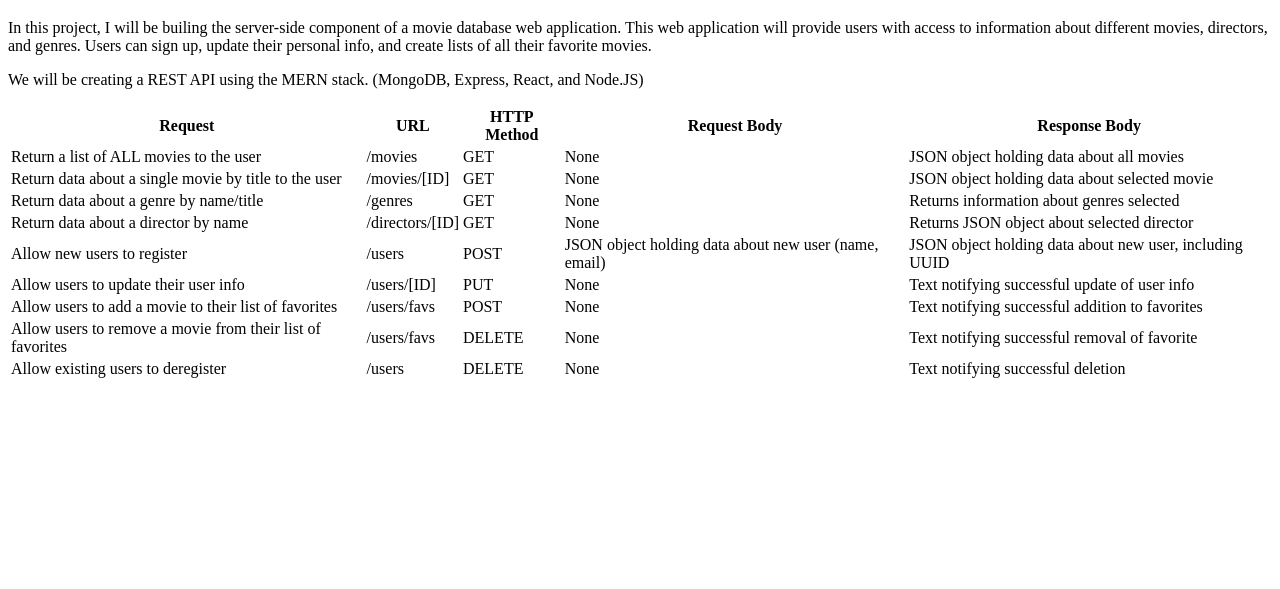
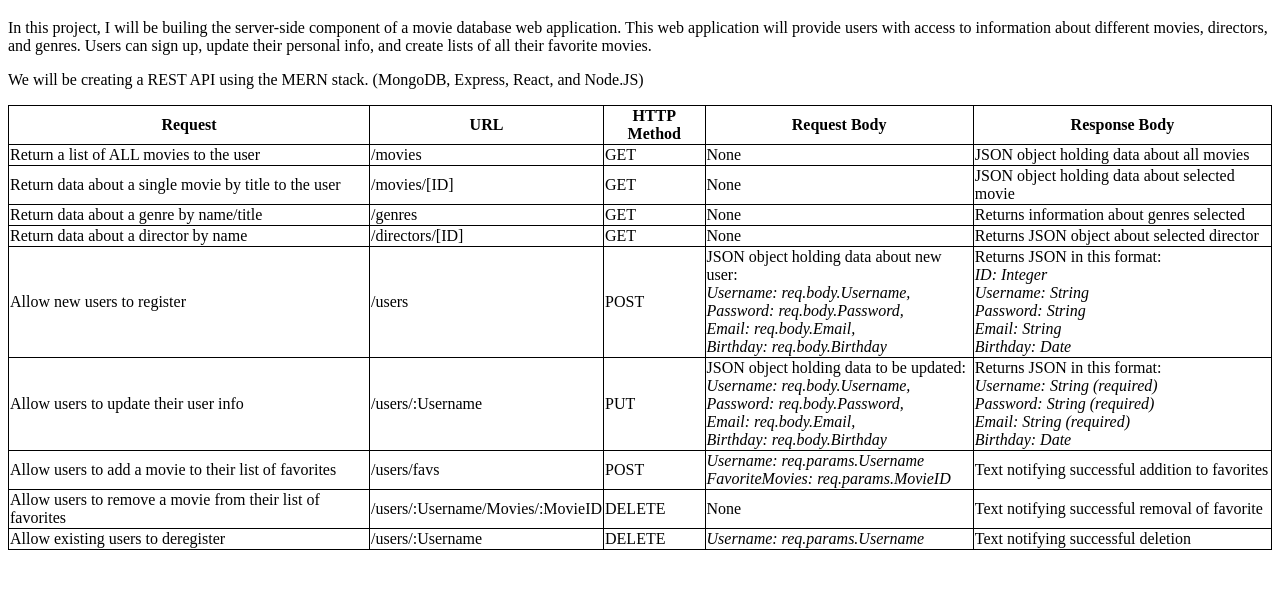
Before and after one commit to yayacdm/movie_api, a website: page public/documentation.html in a window 1280 px wide. Shown: the part 61-650 px from the top of the page. Drawn offline with Linux system fonts and the light colour scheme.

Commit message:
updated documentation/endpoints

```diff
--- a/public/documentation.html
+++ b/public/documentation.html
@@ -3,6 +3,12 @@
 	<head>
 		<meta charset='utf-8'>
 		<title>myFlix Documentation</title>
+		<style>
+			table, th, td {
+				border: 1px solid black;
+				border-collapse: collapse;
+			}
+		</style>
 	</head>
 
 	<body>
@@ -58,35 +64,69 @@
 						<td>Allow new users to register</td>
 						<td>/users</td>
 						<td>POST</td>
-						<td>JSON object holding data about new user (name, email)</td>
-						<td>JSON object holding data about new user, including UUID</td>
+						<td>JSON object holding data about new user:<br>
+							<em>
+							Username: req.body.Username,<br>
+							Password: req.body.Password,<br>
+							Email: req.body.Email,<br>
+							Birthday: req.body.Birthday<br>
+							</em>
+						</td>
+						<td>Returns JSON in this format:<br>
+						  <em>
+							ID: Integer <br>
+						  Username: String <br>
+						  Password: String <br>
+						  Email: String <br>
+						  Birthday: Date
+							</em>
+						</td>
 					</tr>
 					<tr>
 						<td>Allow users to update their user info</td>
-						<td>/users/[ID]</td>
+						<td>/users/:Username</td>
 						<td>PUT</td>
-						<td>None</td>
-						<td>Text notifying successful update of user info</td>
+						<td>JSON object holding data to be updated:<br>
+							<em>
+							Username: req.body.Username,<br>
+					    Password: req.body.Password,<br>
+					    Email: req.body.Email,<br>
+					    Birthday: req.body.Birthday<br>
+							</em>
+						</td>
+						<td>Returns JSON in this format:<br>
+						  <em>
+							Username: String (required)<br>
+						  Password: String (required)<br>
+						  Email: String (required)<br>
+						  Birthday: Date<br>
+							</em>
+						</td>
 					</tr>
 					<tr>
 						<td>Allow users to add a movie to their list of favorites</td>
 						<td>/users/favs</td>
 						<td>POST</td>
-						<td>None</td>
+						<td>
+							<em>
+							Username: req.params.Username<br>
+					    FavoriteMovies: req.params.MovieID<br>
+							</em>
+						</td>
 						<td>Text notifying successful addition to favorites</td>
 					</tr>
 					<tr>
 						<td>Allow users to remove a movie from their list of favorites</td>
-						<td>/users/favs</td>
+						<td>/users/:Username/Movies/:MovieID</td>
 						<td>DELETE</td>
 						<td>None</td>
 						<td>Text notifying successful removal of favorite</td>
 					</tr>
 					<tr>
 						<td>Allow existing users to deregister</td>
-						<td>/users</td>
+						<td>/users/:Username</td>
 						<td>DELETE</td>
-						<td>None</td>
+						<td><em>Username: req.params.Username</em></td>
 						<td>Text notifying successful deletion</td>
 					</tr>
 				</tbody>
```
